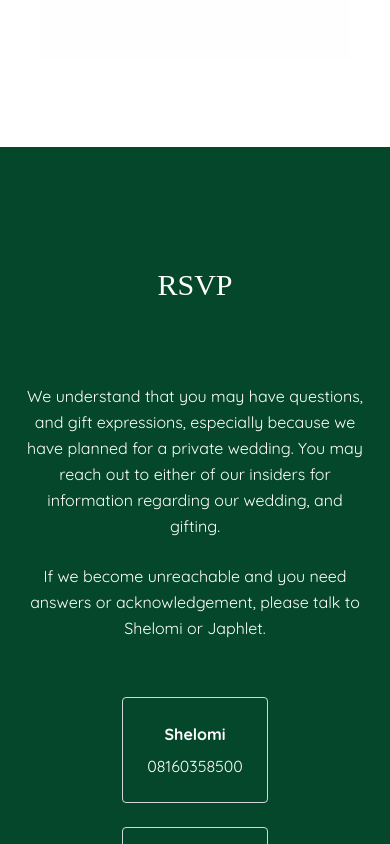
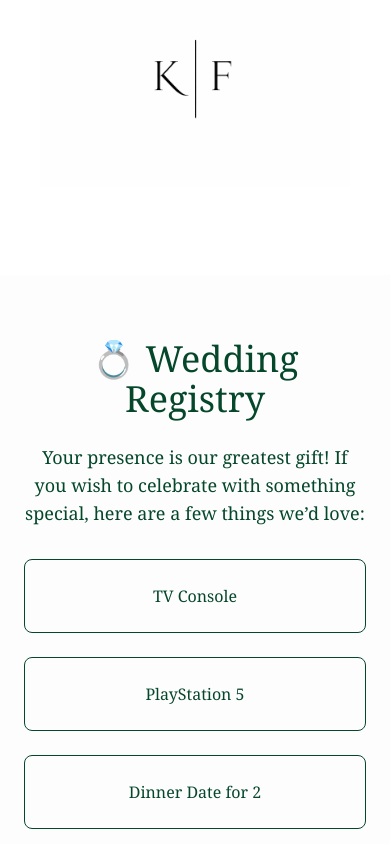
Before and after one commit to Karencelia/karen-fredrick, a Next.js app: page / in a window 390 px wide. Shown: the part 7125-7969 px from the top of the page. Built offline with nearby package versions, Linux system fonts and the light colour scheme; no server answers; the database is empty.

Commit message:
more fix

```diff
--- a/src/app/page.jsx
+++ b/src/app/page.jsx
@@ -14,6 +14,7 @@ import Questions from './page/component/Questions'
 import Schedule from './page/component/Schedule'
 import Rsvp from './page/component/Rsvp'
 import WeddingWishes from './page/component/WellWishes'
+import WeddingRegistry from './page/component/WeddingRegistry'
 
 
 export default function OnePage() {
@@ -47,6 +48,7 @@ export default function OnePage() {
           <WeddingWishes />
           <LightsLenses />
           <Schedule />
+          <WeddingRegistry />
           <Rsvp />
         </>
       )}
--- a/src/app/page/component/Gallery.jsx
+++ b/src/app/page/component/Gallery.jsx
@@ -7,21 +7,21 @@ import { motion } from "framer-motion";
    Gallery Categories
 --------------------------------*/
 const galleryData = {
+  "Love in Bloom": ["/bloom1.jpeg", "/bloom2.jpeg", "/bloom3.jpeg"],
+  "Dates": [
+    "/date5.jpeg",
+    "/date4.jpeg",
+    "/date2.jpeg",
+    "/date3.jpeg",
+  ],
   Proposals: [
     "/proposal3.jpeg",
     "/proposal2.jpeg",
     "/proposal-half.jpeg",
     "/proposal5.jpeg",
   ],
-  "Love in Bloom": ["/bloom1.jpeg", "/bloom2.jpeg", "/bloom3.jpeg"],
-  "First Dates": [
-    "/date5.jpeg",
-    "/date4.jpeg",
-    "/date2.jpeg",
-    "/date3.jpeg",
-  ],
-  Adventures: ["/date6.jpeg", "/adventures1.jpeg"],
-  "Marriage Registry": ["/proposal-standing.jpeg"],
+  "Pre-wedding": ["/date6.jpeg", "/adventures1.jpeg"],
+  "Marriage Registry": [],
 };
 
 const rotations = [-5, 3, 2, -3, 4, -2];
--- a/src/app/page/component/Home.jsx
+++ b/src/app/page/component/Home.jsx
@@ -20,7 +20,6 @@ export default function Page() {
   {/* Dark Overlay */}
   <div className="absolute inset-0 bg-black/50" />
 
-  {/* Content */}
   {/* Content */}
 <div className="relative z-20 flex flex-col items-center justify-center h-full text-center text-white px-6">
 
--- a/src/app/page/component/LightsLenses.jsx
+++ b/src/app/page/component/LightsLenses.jsx
@@ -153,8 +153,10 @@ export default function LightsAndLenses() {
           </div>
 
           {/* ================= GALLERY SECTION ================= */}
-          {photos.length > 0 && (
-            <div className="mt-20 grid grid-cols-1 sm:grid-cols-2 md:grid-cols-3 gap-6">
+          {/* ================= GALLERY SECTION ================= */}
+          <div className="mt-20">
+            {photos.length > 0 ? (
+              <div className="grid grid-cols-1 sm:grid-cols-2 md:grid-cols-3 gap-6">
                 {photos.map((photo) => (
                   <div
                     key={photo.id}
@@ -166,19 +168,20 @@ export default function LightsAndLenses() {
                       className="w-full h-64 object-cover"
                     />
                     <div className="p-4">
-                    <p className="font-semibold text-[#05472A]">
-                      {photo.guest_name}
-                    </p>
+                      <p className="font-semibold text-[#05472A]">{photo.guest_name}</p>
                       {photo.caption && (
-                      <p className="text-sm text-gray-500 mt-1">
-                        {photo.caption}
-                      </p>
+                        <p className="text-sm text-gray-500 mt-1">{photo.caption}</p>
                       )}
                     </div>
                   </div>
                 ))}
               </div>
+            ) : (
+              <p className="text-center text-gray-400 mt-10">
+                No photos uploaded yet — be the first to share!
+              </p>
             )}
+          </div>
 
         </div>
       </div>
--- a/src/app/page/component/Rsvp.jsx
+++ b/src/app/page/component/Rsvp.jsx
@@ -47,7 +47,7 @@ export default function Rsvp() {
       </div>
 
       {/* Gift Section */}
-      <div className="grid grid-cols-1 md:grid-cols-2 mt-20 gap-10">
+      <div id="gifting" className="grid grid-cols-1 md:grid-cols-2 mt-20 gap-10">
         <div className="flex justify-center items-start">
           <h2 className="text-3xl md:text-4xl font-[cursive] text-center mb-10">
             GIFT US
--- /dev/null
+++ b/src/app/page/component/WeddingRegistry.jsx
@@ -0,0 +1,48 @@
+"use client";
+
+import React from "react";
+
+const WeddingRegistry = () => {
+  const registryItems = [
+    { name: "TV Console", link: "#" },
+    { name: "PlayStation 5", link: "#" },
+    { name: "Dinner Date for 2", link: "#" },
+    { name: "Oven", link: "#" },
+    { name: "Airfryer", link: "#" },
+    { name: "Personalised Items", link: "#" },
+    { name: "Cookwares", link: "#" },
+    { name: "Cash gifts (please refer to the gift us section)", link: "" },
+
+  ];
+
+  return (
+    <section
+      id="wedding-registry"
+      className="py-16 px-6 md:px-10 bg-[#FDFDFD] text-[#05472A] font-serif"
+    >
+      <div className="max-w-4xl mx-auto text-center">
+        <h2 className="text-4xl md:text-5xl text-[#05472A] font-serif mb-6">💍 Wedding Registry</h2>
+        <p className="mb-8 text-lg md:text-xl">
+          Your presence is our greatest gift! If you wish to celebrate with something special, here are a few things we’d love:
+        </p>
+
+        <ul className="grid grid-cols-1 md:grid-cols-2 gap-6">
+          {registryItems.map((item, index) => (
+            <li
+              key={index}
+              className="p-6 border border-[#05472A] rounded-lg hover:bg-[#05472A] hover:text-white transition-colors cursor-pointer"
+            >
+              <a href={item.link}>{item.name}</a>
+            </li>
+          ))}
+        </ul>
+
+        <p className="mt-8 text-md md:text-lg">
+          Thank you for helping us start this new chapter together!
+        </p>
+      </div>
+    </section>
+  );
+};
+
+export default WeddingRegistry;
```
Lines whose indentation alone changed are shown as unchanged.
